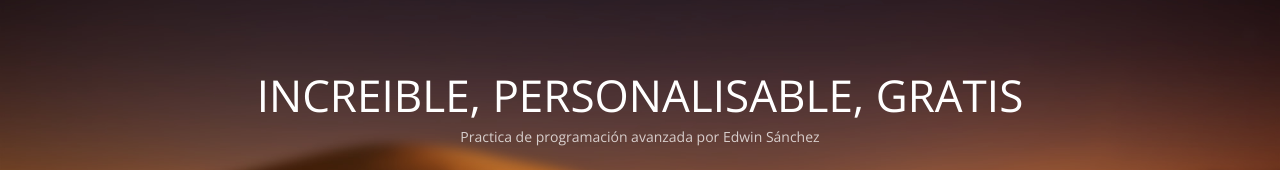
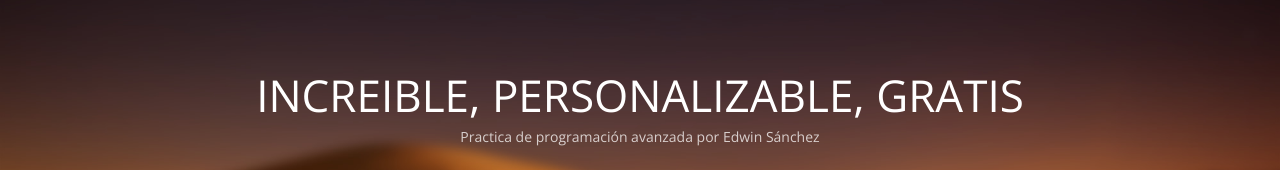
Before and after one commit to SanchezEdwin/Practica-, a plain HTML site: page index.html in a window 1280 px wide. Shown: the part 200-370 px from the top of the page. Drawn offline with nearby package versions, Linux system fonts and the light colour scheme.

Commit message:
Correccion ortografica

```diff
--- a/index.html
+++ b/index.html
@@ -57,7 +57,7 @@
 	<header id="head">
 		<div class="container">
 			<div class="row">
-				<h1 class="lead">INCREIBLE, PERSONALISABLE, GRATIS</h1>
+				<h1 class="lead">INCREIBLE, PERSONALIZABLE, GRATIS</h1>
 				<p class="tagline">Practica de programación avanzada por Edwin Sánchez </p>
 				<p><a class="btn btn-default btn-lg" role="button">MAS INFORMACIÓN</a> <a class="btn btn-action btn-lg" role="button">DESCARGAR</a></p>
 			</div>
```
